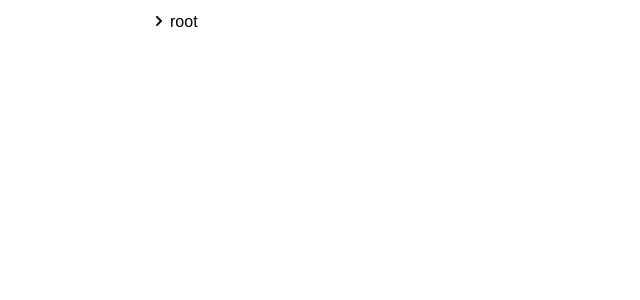
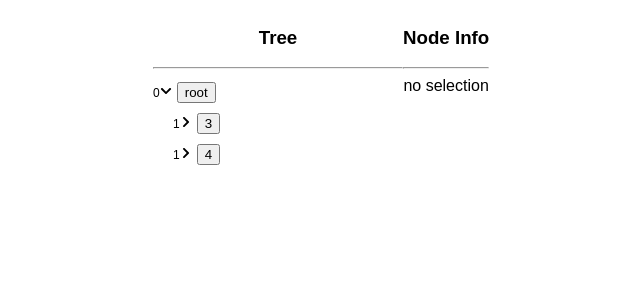
Before and after one commit to tomboo/javascript-data-structures, a React (Create React App) app: page / in a window 1280 px wide. Shown: the top 300 px of the page, without its empty margins (87-727 px from the left). Built offline with nearby package versions, Linux system fonts and the light colour scheme.

Commit message:
Start of day: 2020-02-10

```diff
--- a/src/components/FileExplorer/FileExplorer.js
+++ b/src/components/FileExplorer/FileExplorer.js
@@ -1,5 +1,6 @@
 import React from "react";
 import { useState } from "react";
+// import {useImmer} from "use-immer";
 import styled from "styled-components";
 import Tree from "./Tree";
 // import { mock_data } from "./mock-data";
@@ -17,19 +18,24 @@ const TreeWrapper = styled.div`
 `;
 
 // FileExplorer Component
+//
 function FileExplorer() {
   const [selectedNode, setSelectedNode] = useState(null);
+  console.log('FileExplorer');
+  console.log('selectedNode', selectedNode);
 
-  function onSelect(node) {
-    return setSelectedNode(node);
+  // callback
+  function handleSelect(node) {
+    console.log('handleSelect', node);
+    setSelectedNode(node);
+    console.log('selectedNode', selectedNode);
   }
 
   // TODO: Research util.inspect()
-  let nodeDetail;
+  let nodeDetail = <div>no selection</div>;
   if (selectedNode) {
     nodeDetail = (
       <div>
-        <h2>Node Info</h2>
         {stringify(selectedNode)}
         {/*
         <h2>Node Details</h2>
@@ -37,16 +43,25 @@ function FileExplorer() {
         */}
       </div>
     );
-  } else {
-    nodeDetail = <div>empty</div>;
   }
 
   return (
     <StyledFileExplorer>
-      <TreeWrapper>
-        <Tree onSelect={onSelect} />
-      </TreeWrapper>
-      <div>{selectedNode && nodeDetail}</div>
+      {/* Left pane */}
+      <div>
+        <h3>Tree</h3>
+        <hr />
+          <TreeWrapper>
+            <Tree onSelect={(node) => handleSelect(node)} />
+          </TreeWrapper>
+      </div>
+
+      {/* Right pane */}
+      <div>
+        <h3>Node Info</h3>
+        <hr />
+        { nodeDetail }
+      </div>
     </StyledFileExplorer>
   );
 }
--- a/src/components/FileExplorer/Tree.js
+++ b/src/components/FileExplorer/Tree.js
@@ -1,51 +1,42 @@
 import React from "react";
+import {useImmer} from "use-immer";
 // import { useState } from "react";
 // import values from "lodash/values";
 import PropTypes from "prop-types";
-
 import TreeNode from "./TreeNode";
-// import { mock_data } from "./mock-data";
-
 import treeView from "../../tree"
 // import { stringify } from "../../utilities"
-import {useImmer} from "use-immer";
 
 
 // construct treeView
 function buildView() {
   const view = new treeView();
-  const root = view.addRoot();
-  let parent;
-  parent = view.addChild(root);
-  view.addChild(parent);
-  parent = view.addChild(root);
-  view.addChild(parent);
-  view.addChild(parent);
+  const root = view.addRoot();  // 2  (root)
+  root.isOpen = true;
+  // let parent;
+  view.addChild(root);          // 3
+  view.addChild(root);          // 4
+  // view.addChild(parent);
+  // parent = view.addChild(root);
+  // view.addChild(parent);
+  // view.addChild(parent);
   // console.log('view', view);
   return view;
 }
 
 // Tree Component
+//
 function Tree(props) {
-  // console.log('Tree');
-  // console.log(props);
-  // const [root, setRoot] = useState(null);
   const [view, setView] = useImmer(buildView());
+  console.log('Tree');
+  console.log('props', props);
+  console.log('view', view);
 
   // callback
   function getChildNodes(node) {
     console.log('getChildNodes', node);
-
     return view.getChildNodes(node);
   }
-
-  // callback
-  function onNodeSelect (node) {
-    console.log('onNodeSelect', node);
-
-    const { onSelect } = props;
-    onSelect(node);
-  };
 
   // callback
   function onToggle(node) {
@@ -64,7 +55,7 @@ function Tree(props) {
           key={node.id}
           node={node}
           getChildNodes={getChildNodes}
-          onNodeSelect={onNodeSelect}
+          onSelect={() => props.onSelect(node)}
           onToggle={onToggle}
         />
       ))}
--- a/src/components/FileExplorer/TreeNode.js
+++ b/src/components/FileExplorer/TreeNode.js
@@ -40,33 +40,36 @@ function getNodeLabel(node) {
 
 // TreeNode Component
 function TreeNode(props) {
+  const { node, getChildNodes, level, onToggle, onSelect } = props;
   console.log('TreeNode');
-  console.log(props);
-  const { node, getChildNodes, level, onToggle, onNodeSelect } = props;
+  console.log('props', props);
 
   return (
     <React.Fragment>
       <StyledTreeNode level={level} type={node.resource_type}>
+
         {/* Node open/closed icon (clickable) */}
         <NodeIcon onClick={() => onToggle(node)}>
-          {/* {node.resource_type !== ResourceType.TASK && */}
+            {level}
             {(node.isOpen ? <FaChevronDown /> : <FaChevronRight />)}
         </NodeIcon>
 
         {/* Node Label (selectable) */}
-        <span role="button" onClick={() => onNodeSelect(node)}>
+        <button onClick={onSelect}>
           {getNodeLabel(node)}
-        </span>
+        </button>
       </StyledTreeNode>
 
       {/* Children */}
       {node.isOpen &&
-        getChildNodes(node).map(childNode => (
+        props.getChildNodes(node).map(childNode => (
           <TreeNode
-            {...props}
             key={childNode.id}
             node={childNode}
+            getChildNodes={getChildNodes}
             level={level + 1}
+            onToggle={onToggle}
+            onSelect={() => onSelect(childNode)}
           />
         ))}
     </React.Fragment>
@@ -78,7 +81,7 @@ TreeNode.propTypes = {
   getChildNodes: PropTypes.func.isRequired,
   level: PropTypes.number.isRequired,
   onToggle: PropTypes.func.isRequired,
-  onNodeSelect: PropTypes.func.isRequired
+  onSelect: PropTypes.func.isRequired
 };
 
 TreeNode.defaultProps = {
```
Also changed, not shown: src/App.js (+5 -33 lines), 1 other file (tests, documents, lock files or other folders).
